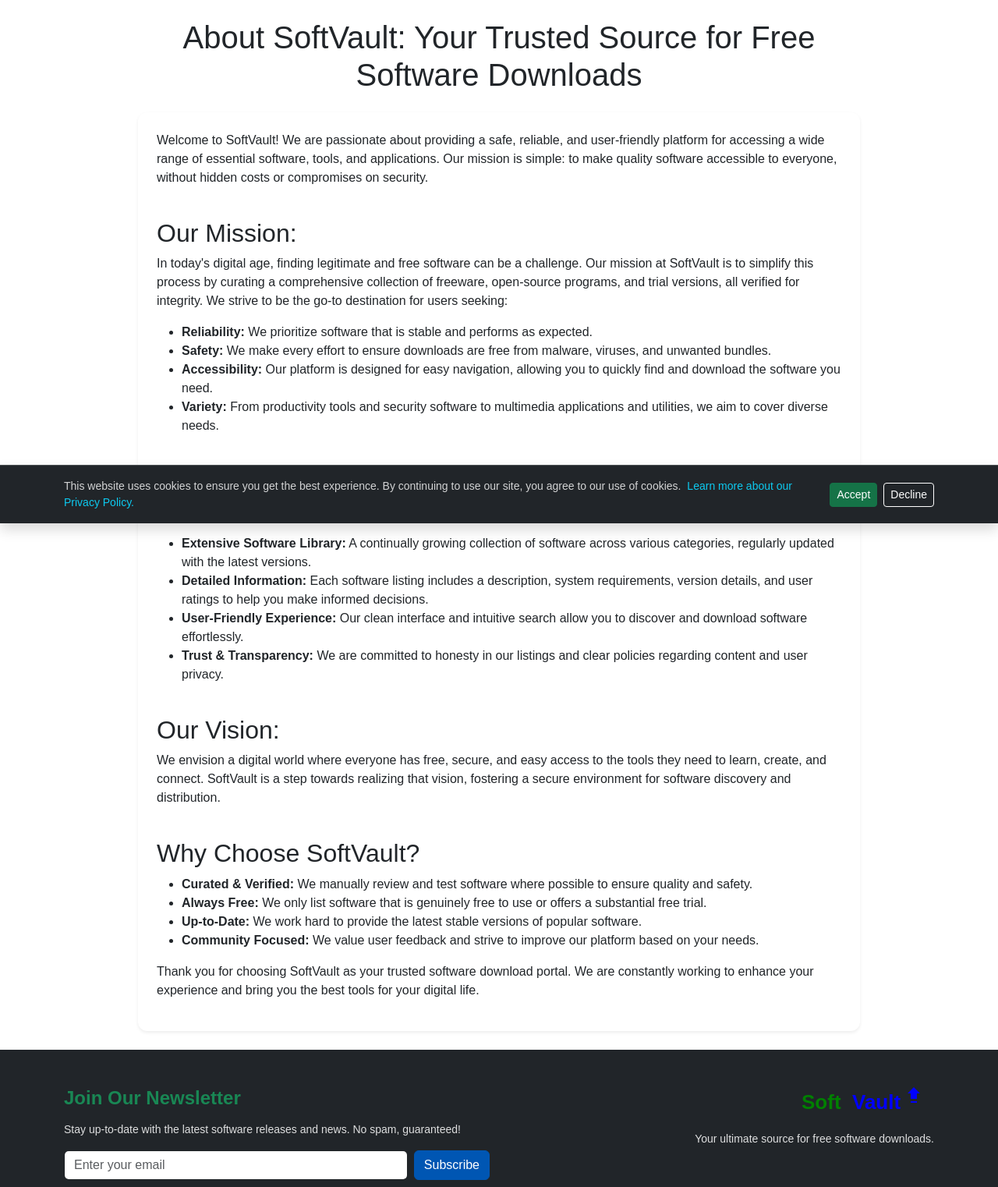
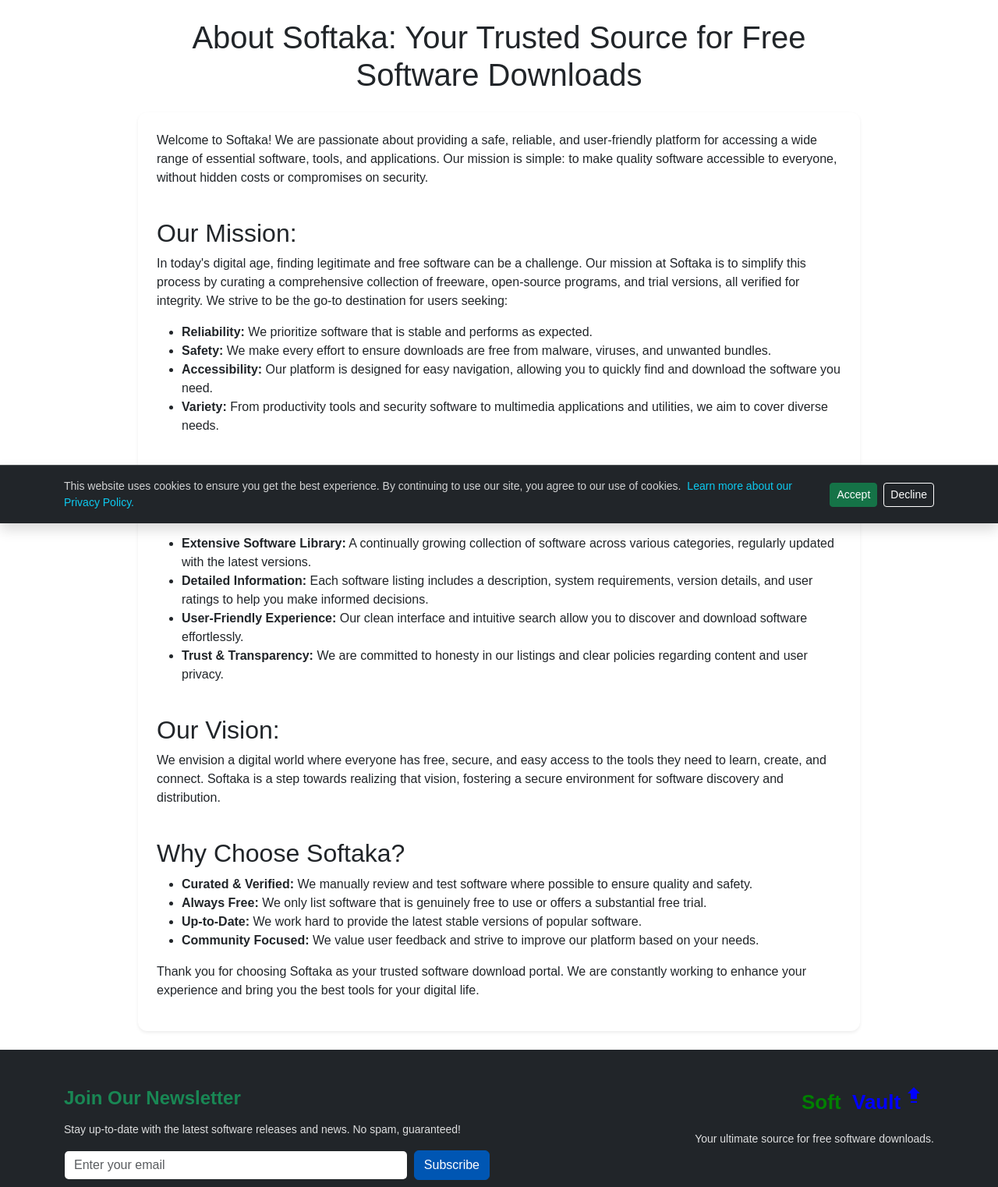
Before and after one commit to khairate89/softaka, a Django app: page /en/about-us/ in a window 1280 px wide. Shown: the part 129-1651 px from the top of the page at 78% size. Run offline with Django 5.2, Linux system fonts and the light colour scheme; data comes from the database, SQL or seed files in the repository; some libraries are stand-ins or nearby versions.

Commit message:
Update about_us.html

```diff
--- a/software/templates/software/about_us.html
+++ b/software/templates/software/about_us.html
@@ -1,17 +1,17 @@
 {% extends 'base.html' %}
 {% load i18n %}
 
-{% block title %}{% trans "About Us" %} - SoftVault{% endblock %}
+{% block title %}{% trans "About Us" %} - Softaka{% endblock %}
 
 {% block content %}
     <div class="row justify-content-center">
         <div class="col-lg-10 col-md-12">
-            <h1 class="mb-4 text-center">{% trans "About SoftVault: Your Trusted Source for Free Software Downloads" %}</h1>
+            <h1 class="mb-4 text-center">{% trans "About Softaka: Your Trusted Source for Free Software Downloads" %}</h1>
             <div class="card p-4 shadow-sm">
-                <p>{% trans "Welcome to SoftVault! We are passionate about providing a safe, reliable, and user-friendly platform for accessing a wide range of essential software, tools, and applications. Our mission is simple: to make quality software accessible to everyone, without hidden costs or compromises on security." %}</p>
+                <p>{% trans "Welcome to Softaka! We are passionate about providing a safe, reliable, and user-friendly platform for accessing a wide range of essential software, tools, and applications. Our mission is simple: to make quality software accessible to everyone, without hidden costs or compromises on security." %}</p>
 
                 <h2 class="mt-4">{% trans "Our Mission" %}:</h2>
-                <p>{% trans "In today's digital age, finding legitimate and free software can be a challenge. Our mission at SoftVault is to simplify this process by curating a comprehensive collection of freeware, open-source programs, and trial versions, all verified for integrity. We strive to be the go-to destination for users seeking:" %}</p>
+                <p>{% trans "In today's digital age, finding legitimate and free software can be a challenge. Our mission at Softaka is to simplify this process by curating a comprehensive collection of freeware, open-source programs, and trial versions, all verified for integrity. We strive to be the go-to destination for users seeking:" %}</p>
                 <ul>
                     <li><strong>{% trans "Reliability:" %}</strong> {% trans "We prioritize software that is stable and performs as expected." %}</li>
                     <li><strong>{% trans "Safety:" %}</strong> {% trans "We make every effort to ensure downloads are free from malware, viruses, and unwanted bundles." %}</li>
@@ -20,7 +20,7 @@
                 </ul>
 
                 <h2 class="mt-4">{% trans "What We Offer" %}:</h2>
-                <p>{% trans "SoftVault is more than just a download site. We are building a community resource that provides:" %}</p>
+                <p>{% trans "Softaka is more than just a download site. We are building a community resource that provides:" %}</p>
                 <ul>
                     <li><strong>{% trans "Extensive Software Library:" %}</strong> {% trans "A continually growing collection of software across various categories, regularly updated with the latest versions." %}</li>
                     <li><strong>{% trans "Detailed Information:" %}</strong> {% trans "Each software listing includes a description, system requirements, version details, and user ratings to help you make informed decisions." %}</li>
@@ -29,16 +29,16 @@
                 </ul>
 
                 <h2 class="mt-4">{% trans "Our Vision" %}:</h2>
-                <p>{% trans "We envision a digital world where everyone has free, secure, and easy access to the tools they need to learn, create, and connect. SoftVault is a step towards realizing that vision, fostering a secure environment for software discovery and distribution." %}</p>
+                <p>{% trans "We envision a digital world where everyone has free, secure, and easy access to the tools they need to learn, create, and connect. Softaka is a step towards realizing that vision, fostering a secure environment for software discovery and distribution." %}</p>
 
-                <h2 class="mt-4">{% trans "Why Choose SoftVault?" %}</h2>
+                <h2 class="mt-4">{% trans "Why Choose Softaka?" %}</h2>
                 <ul>
                     <li><strong>{% trans "Curated & Verified:" %}</strong> {% trans "We manually review and test software where possible to ensure quality and safety." %}</li>
                     <li><strong>{% trans "Always Free:" %}</strong> {% trans "We only list software that is genuinely free to use or offers a substantial free trial." %}</li>
                     <li><strong>{% trans "Up-to-Date:" %}</strong> {% trans "We work hard to provide the latest stable versions of popular software." %}</li>
                     <li><strong>{% trans "Community Focused:" %}</strong> {% trans "We value user feedback and strive to improve our platform based on your needs." %}</li>
                 </ul>
-                <p>{% trans "Thank you for choosing SoftVault as your trusted software download portal. We are constantly working to enhance your experience and bring you the best tools for your digital life." %}</p>
+                <p>{% trans "Thank you for choosing Softaka as your trusted software download portal. We are constantly working to enhance your experience and bring you the best tools for your digital life." %}</p>
             </div>
         </div>
     </div>
```
